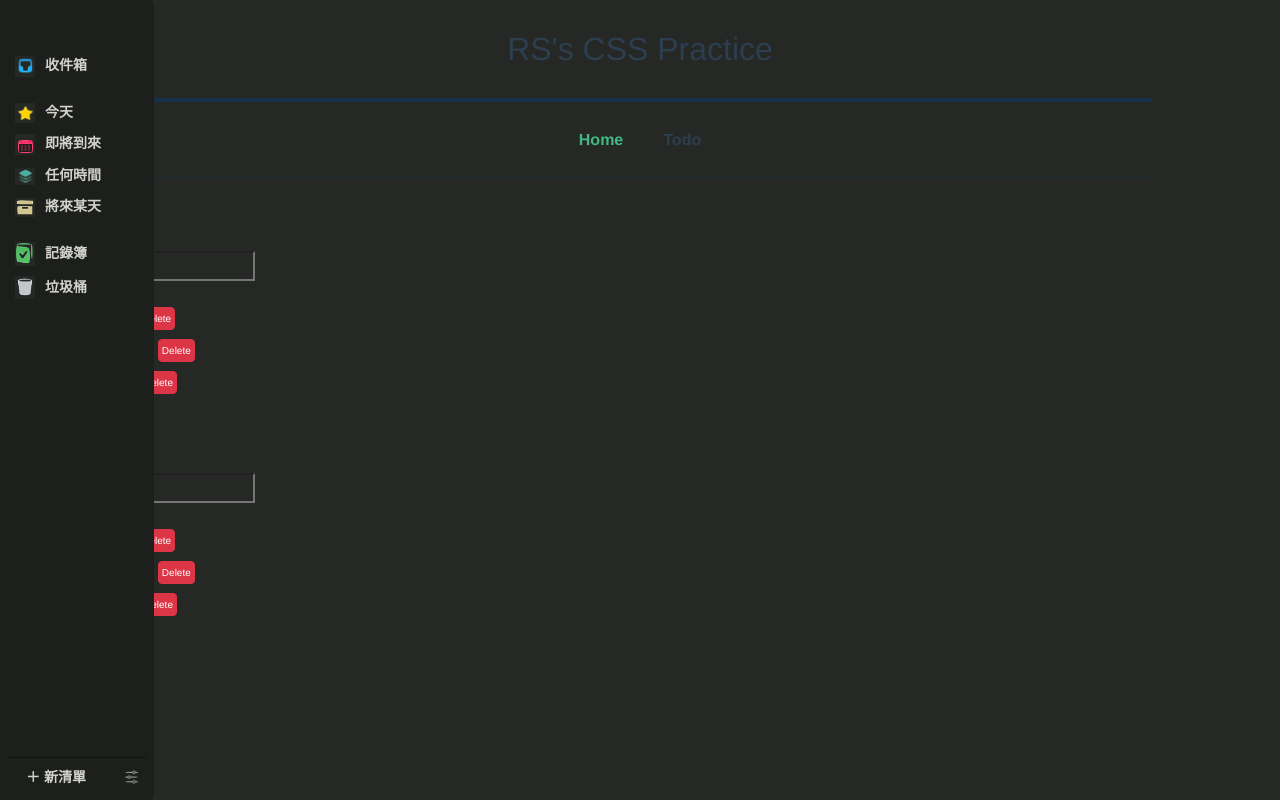
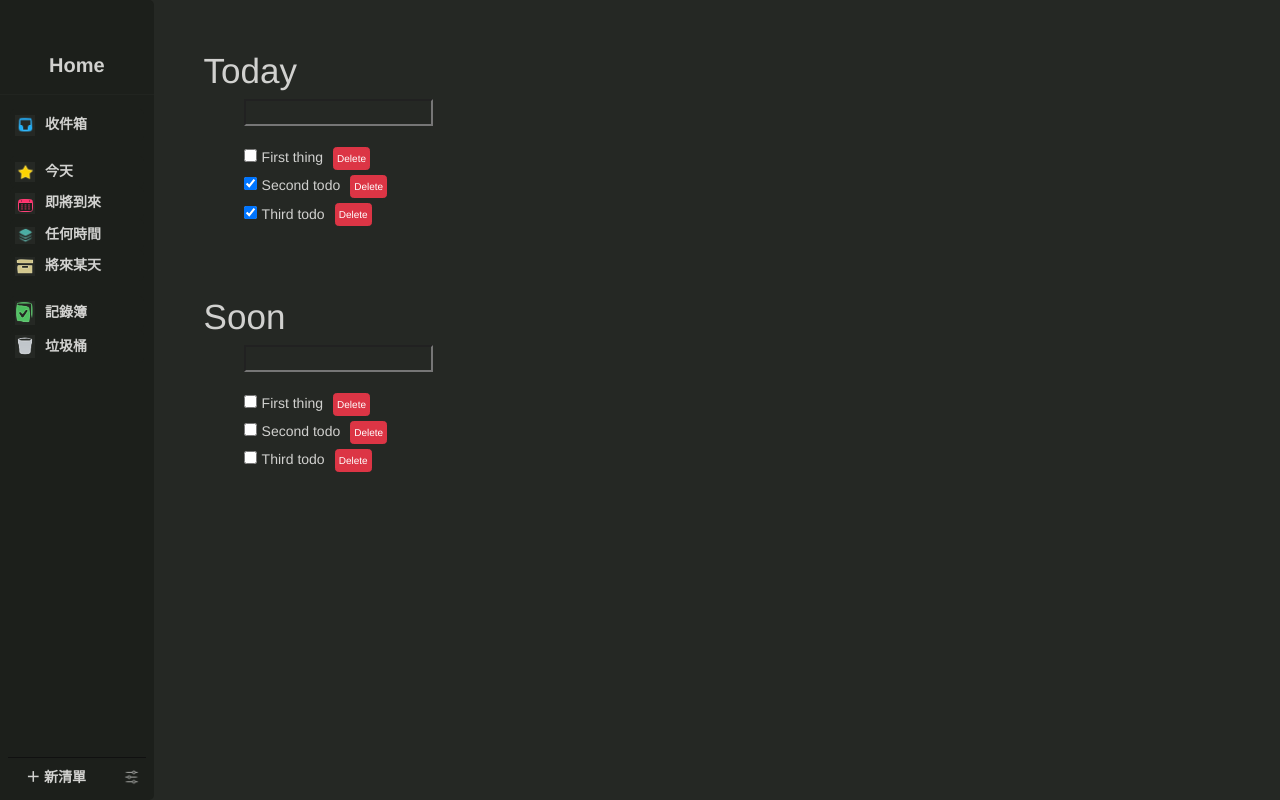
Before and after one commit to shrimp509/vue-helloworld, a Vue app: page /todo in a window 1280 px wide. Built offline with nearby package versions, Linux system fonts and the light colour scheme.

Commit message:
Adjust home page and todo page structure

```diff
--- a/src/App.vue
+++ b/src/App.vue
@@ -1,12 +1,5 @@
 <template>
   <div id="app">
-    <h2 id="title">RS's CSS Practice</h2>
-    <hr id="title-divider">
-    <div id="nav">
-      <router-link class="nav-item" to="/">Home</router-link>
-      <router-link class="nav-item" to="/todo">Todo</router-link>
-    </div>
-    <hr id="nav-divider">
     <router-view/>
   </div>
 </template>
@@ -19,46 +12,4 @@
   text-align: center;
   color: #2c3e50;
 }
-
-#nav {
-  padding: 10px;
-  margin: 10px;
-}
-
-#nav a {
-  font-weight: bold;
-  color: #42b983;
-}
-
-#nav a.router-link-exact-active {
-  color: #2c3e50;
-}
-
-#title {
-  margin: 30px;
-}
-
-#title-divider {
-  border-width: 4px;
-  border-color: #123456;
-  opacity: 80%;
-  width: 80%;
-  border-radius: 10px;
-}
-
-#nav-divider {
-  border-width: 1px;
-  border-color: #123456;
-  opacity: 50%;
-  width: 80%;
-  border-radius: 10px;
-}
-
-.nav-item {
-  margin: 20px;
-}
-
-router-link {
-
-}
 </style>
--- a/src/components/todo/Sidebar.vue
+++ b/src/components/todo/Sidebar.vue
@@ -1,17 +1,19 @@
 <template>
   <div class="sidebar">
+    <a href="/" id="home">Home</a>
+    <hr>
     <ul id="inbox">
-      <li><img src="@/assets/inbox.png" class="sidebar-icon"><a href="/">收件箱</a></li>
+      <li draggable="true"><img src="@/assets/inbox.png" class="sidebar-icon"><a href="/">收件箱</a></li>
     </ul>
     <ul id="time-related">
-      <li><img src="@/assets/today.png" class="sidebar-icon"><a href="/today">今天</a></li>
-      <li><img src="@/assets/coming.png" class="sidebar-icon"><a href="/today">即將到來</a></li>
-      <li><img src="@/assets/anytime.png" class="sidebar-icon"><a href="/today">任何時間</a></li>
-      <li><img src="@/assets/someday.png" class="sidebar-icon"><a href="/today">將來某天</a></li>
+      <li draggable="true"><img src="@/assets/today.png" class="sidebar-icon"><a href="/today">今天</a></li>
+      <li draggable="true"><img src="@/assets/coming.png" class="sidebar-icon"><a href="/today">即將到來</a></li>
+      <li draggable="true"><img src="@/assets/anytime.png" class="sidebar-icon"><a href="/today">任何時間</a></li>
+      <li draggable="true"><img src="@/assets/someday.png" class="sidebar-icon"><a href="/today">將來某天</a></li>
     </ul>
     <ul id="archive">
-      <li><img src="@/assets/record.png" class="sidebar-icon"><a href="/today">記錄簿</a></li>
-      <li><img src="@/assets/trash.png" class="sidebar-icon"><a href="/today">垃圾桶</a></li>
+      <li draggable="true"><img src="@/assets/record.png" class="sidebar-icon"><a href="/today">記錄簿</a></li>
+      <li draggable="true"><img src="@/assets/trash.png" class="sidebar-icon"><a href="/today">垃圾桶</a></li>
     </ul>
     <div id="footer">
       <hr id="footer-divider">
@@ -85,6 +87,12 @@ a:hover {
   text-decoration: none;
 }
 
+#home {
+  font-size: 20px;
+  font-weight: bolder;
+  padding-bottom: 100px;
+}
+
 #footer-divider {
   margin: 8px;
   background-color: #121212;
--- a/src/components/todo/TodoList.vue
+++ b/src/components/todo/TodoList.vue
@@ -5,7 +5,7 @@
       <input v-model="newTodo" @keyup.enter='addNewTodo'>
       <br><br>
       <li v-for="todo in todoList.todos" :key="todo.content">
-        <Todo :todo="todo" @delete="deleteTodo"/>
+        <Todo draggable="true" :todo="todo" @delete="deleteTodo"/>
       </li>
     </ul>
   </div>
--- a/src/views/Home.vue
+++ b/src/views/Home.vue
@@ -1,5 +1,12 @@
 <template>
   <div class="home">
+    <h2 id="title">RS's CSS Practice</h2>
+    <hr id="title-divider">
+    <div id="nav">
+      <router-link class="nav-item" to="/">Home</router-link>
+      <router-link class="nav-item" to="/todo">Todo</router-link>
+    </div>
+    <hr id="nav-divider">
     <img alt="Vue logo" src="../assets/logo.png">
     <HomePage />
   </div>
@@ -16,3 +23,45 @@ export default {
   }
 }
 </script>
+
+<style>
+
+#title-divider {
+  border-width: 4px;
+  border-color: #123456;
+  opacity: 80%;
+  width: 80%;
+  border-radius: 10px;
+}
+
+#nav-divider {
+  border-width: 1px;
+  border-color: #123456;
+  opacity: 50%;
+  width: 80%;
+  border-radius: 10px;
+}
+
+
+#nav {
+  padding: 10px;
+  margin: 10px;
+}
+
+#nav a {
+  font-weight: bold;
+  color: #42b983;
+}
+
+#nav a.router-link-exact-active {
+  color: #2c3e50;
+}
+
+#title {
+  margin: 30px;
+}
+
+.nav-item {
+  margin: 20px;
+}
+</style>
--- a/src/views/TodoHome.vue
+++ b/src/views/TodoHome.vue
@@ -1,7 +1,7 @@
 <template>
 <div id="app">
-  <Sidebar />
-  <TodoList v-for="list in todoLists" :key="list.list_name" :todoList="list" />
+  <Sidebar class="sidebar"/>
+  <TodoList class="todolist" v-for="list in todoLists" :key="list.list_name" :todoList="list" />
 </div>
 </template>
 
@@ -67,5 +67,19 @@ export default {
 <style>
 * {
   background-color: #252824;
+  font-size: 14px;
+  color: #D1D1CF;
+}
+
+.sidebar {
+  position: fixed;
+}
+
+.todolist {
+  float: right;
+  height: 100%; /* Full-height: remove this if you want "auto" height */
+  width: 88%; /* Set the width of the sidebar */
+  padding-top: 50px;
+  padding-left: 50px;
 }
 </style>
```
